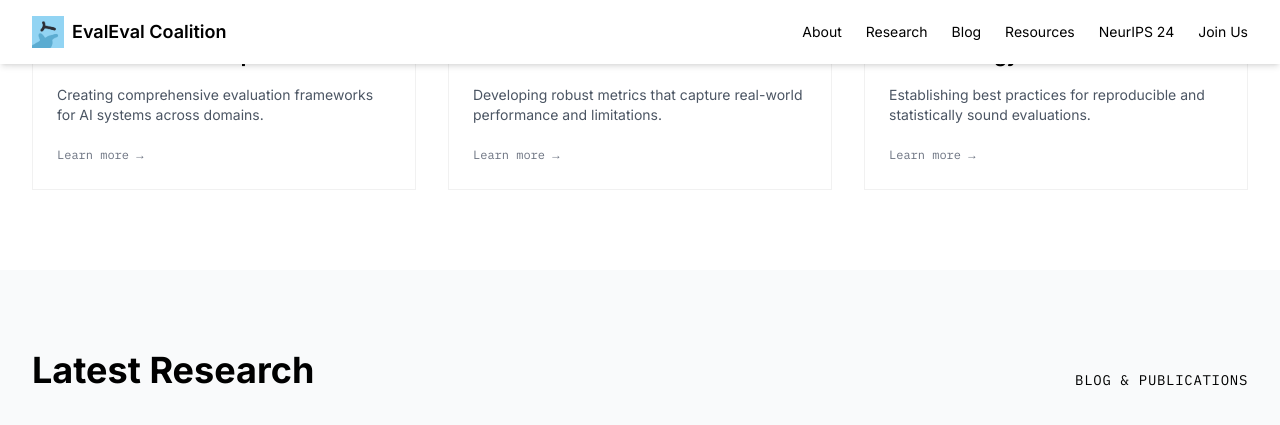
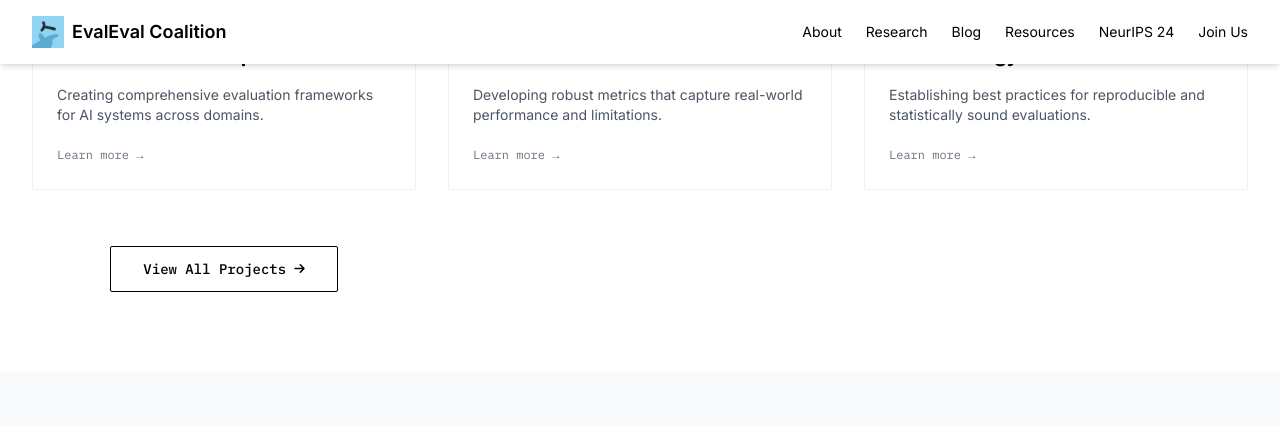
Before and after one commit to evaleval/evaleval.github.io, a Jekyll site: the page built from index.html, in a window 1280 px wide and 900 px high, scrolled down 1140 px, cut to the strip 0-450 px from the top of the window. Shown: the top 425 px of the strip. Built offline with Jekyll 4.4.1, drawn with Linux system fonts in a browser that asks for light colours; nearby versions of some CDN libraries.

Commit message:
Update projects.html

```diff
--- a/_includes/projects.html
+++ b/_includes/projects.html
@@ -16,7 +16,7 @@
                 <p class="text-gray-600 text-sm mb-4">
                     Creating comprehensive evaluation frameworks for AI systems across domains.
                 </p>
-                <a href="#" class="mono text-xs text-gray-500 hover:text-black">Learn more →</a>
+                <a href="{{ site.baseurl }}/projects/2025-04-30-bench-sat/" class="mono text-xs text-gray-500 hover:text-black">Learn more →</a>
             </div>
 
             <!-- Research Area 2 -->
@@ -28,7 +28,7 @@
                 <p class="text-gray-600 text-sm mb-4">
                     Developing robust metrics that capture real-world performance and limitations.
                 </p>
-                <a href="#" class="mono text-xs text-gray-500 hover:text-black">Learn more →</a>
+                <a href="{{ site.baseurl }}/projects/2025-04-30-eval-cards/" class="mono text-xs text-gray-500 hover:text-black">Learn more →</a>
             </div>
 
             <!-- Research Area 3 -->
@@ -40,8 +40,18 @@
                 <p class="text-gray-600 text-sm mb-4">
                     Establishing best practices for reproducible and statistically sound evaluations.
                 </p>
-                <a href="#" class="mono text-xs text-gray-500 hover:text-black">Learn more →</a>
+                <a href="{{ site.baseurl }}projects/2025-04-30-eval-sci" class="mono text-xs text-gray-500 hover:text-black">Learn more →</a>
             </div>
-        </div>
+
+
+       <!-- “View All Projects” Button -->
+<div class="text-center mt-6">
+  <a href="{{ site.baseurl }}/projects/"
+    class="px-8 py-3 border border-black rounded-sm font-medium text-sm mono hover:bg-gray-100 transition-all duration-300 inline-flex items-center">
+    View All Projects
+    <i class="fas fa-arrow-right ml-2 text-xs"></i>
+  </a>
+</div>
+
     </div>
 </section>
```
